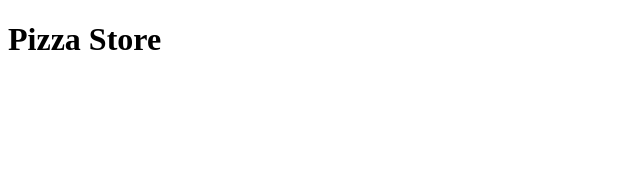
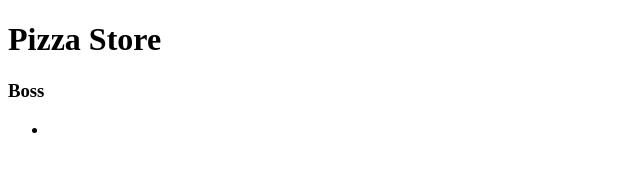
Before and after one commit to sogeum0310/pizza-store, a plain HTML site: page index.html in a window 1280 px wide. Shown: the full height of the page, 0-640 px from the left. Drawn offline with Linux system fonts and the light colour scheme.

Commit message:
first commit

```diff
--- a/index.html
+++ b/index.html
@@ -10,5 +10,10 @@
 
   <h1>Pizza Store</h1>
 
+  <h3>Boss</h3>
+  <ul>
+    <li></li>
+  </ul>
+
 </body>
 </html>
```
